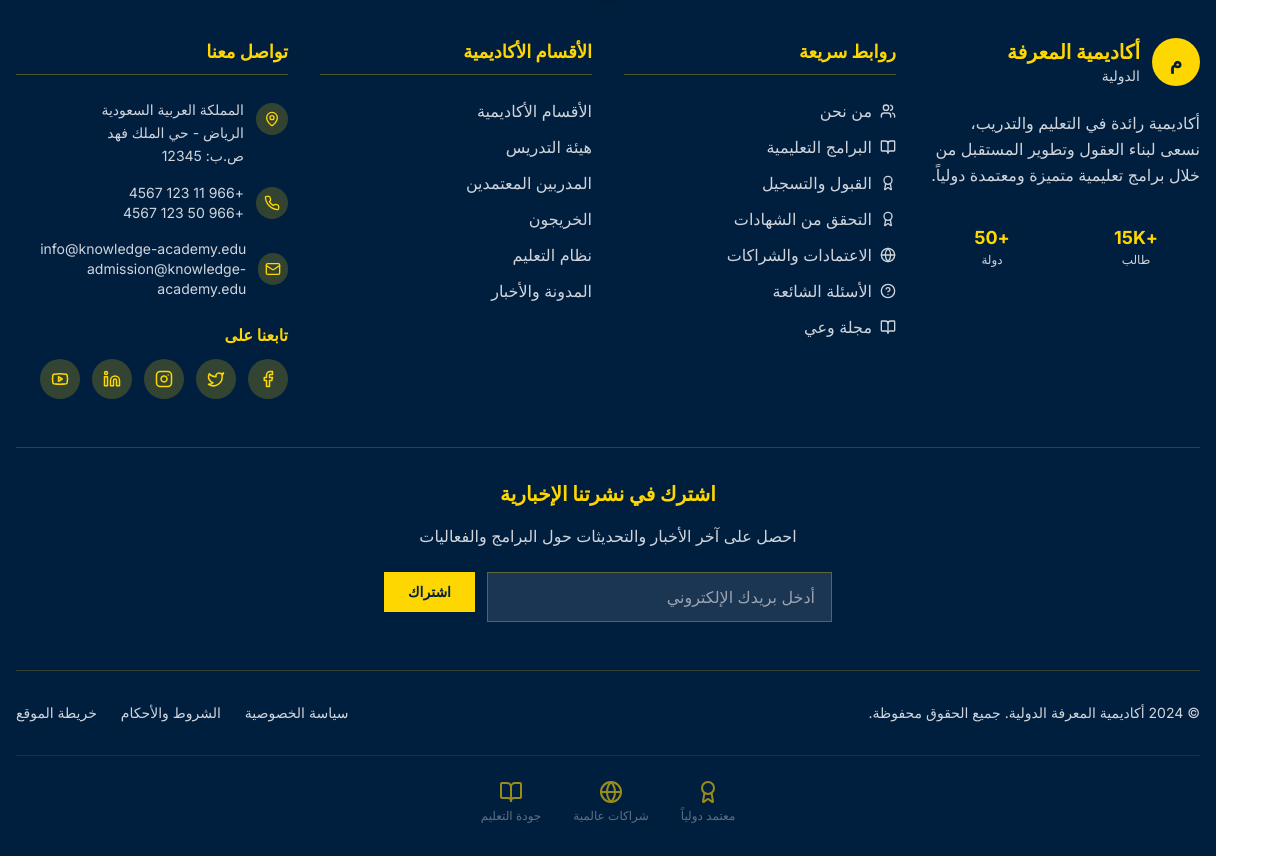
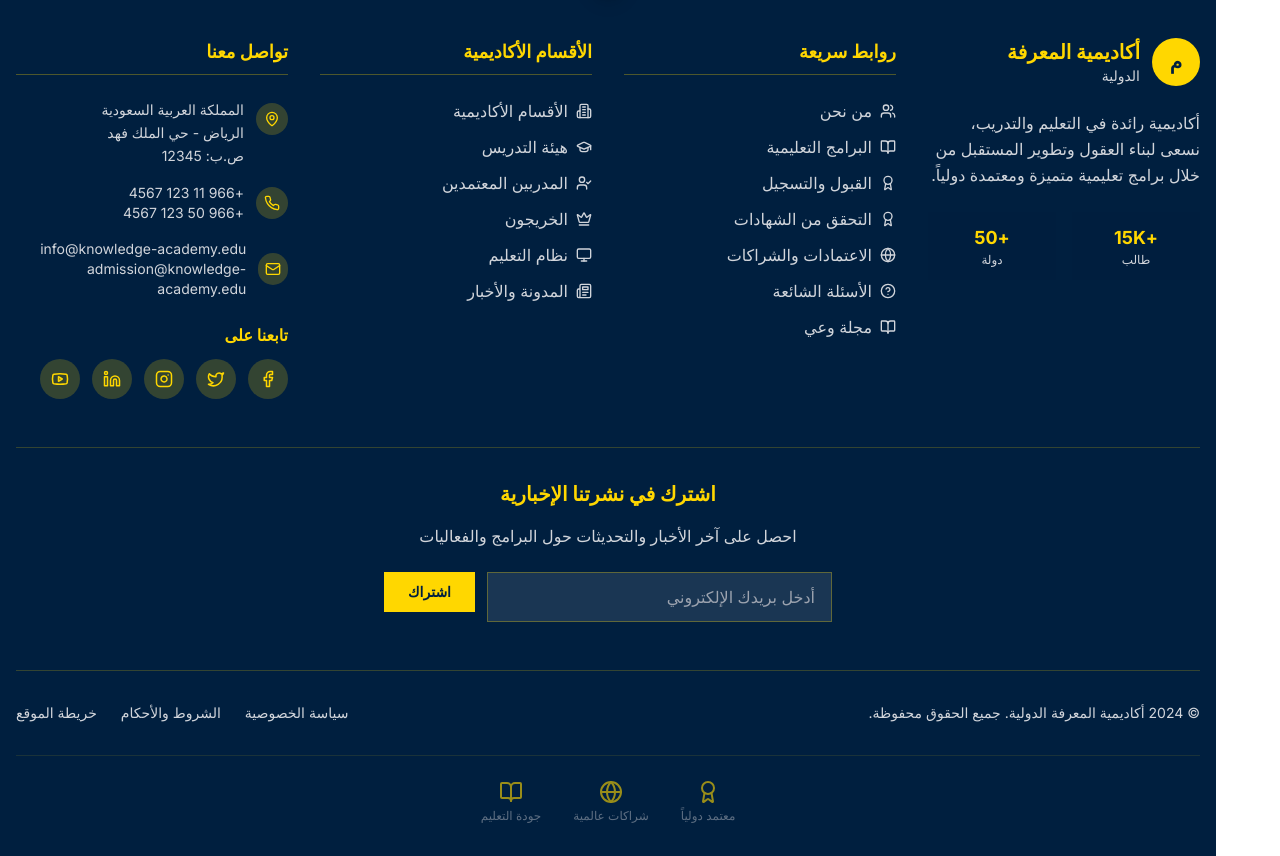
Before and after one commit to zakria7750/academic, a Next.js app: page /dashboard/news in a window 1280 px wide. Shown: the part 901-1757 px from the top of the page. Built offline with nearby package versions, Linux system fonts and the light colour scheme; no server answers; the database is empty.

Commit message:
Add icons and improve footer navigation links with icons
Co-authored-by: teamworkprofour <teamworkprofour@gmail.com>

```diff
--- a/components/footer.tsx
+++ b/components/footer.tsx
@@ -20,6 +20,12 @@ import {
   ChevronUp,
   Loader2,
   HelpCircle,
+  GraduationCap,
+  Crown,
+  UserCheck,
+  Newspaper,
+  Monitor,
+  Building2,
 } from "lucide-react"
 import { Button } from "@/components/ui/button"
 import { subscribeToNewsletter } from "@/app/actions/news-actions"
@@ -141,22 +147,26 @@ export default function Footer() {
             </h4>
             <ul className="space-y-3">
               {[
-                "الأقسام الأكاديمية",
-                "هيئة التدريس",
-                "المدربين المعتمدين",
-                "الخريجون",
-                "نظام التعليم",
-                "المدونة والأخبار",
-              ].map((item) => (
-                <li key={item}>
-                  <Link
-                    href={`/${item.replace(/\s+/g, "-").toLowerCase()}`}
-                    className="text-gray-300 hover:text-academy-gold transition-colors duration-200 hover:translate-x-1 inline-block"
-                  >
-                    {item}
-                  </Link>
-                </li>
-              ))}
+                { name: "الأقسام الأكاديمية", href: "/departments", icon: Building2 },
+                { name: "هيئة التدريس", href: "/faculty", icon: GraduationCap },
+                { name: "المدربين المعتمدين", href: "/trainers", icon: UserCheck },
+                { name: "الخريجون", href: "/graduates", icon: Crown },
+                { name: "نظام التعليم", href: "/education-system", icon: Monitor },
+                { name: "المدونة والأخبار", href: "/blog", icon: Newspaper },
+              ].map((link) => {
+                const Icon = link.icon
+                return (
+                  <li key={link.name}>
+                    <Link
+                      href={link.href}
+                      className="flex items-center space-x-2 space-x-reverse text-gray-300 hover:text-academy-gold transition-colors duration-200 group hover:translate-x-1"
+                    >
+                      <Icon size={16} className="group-hover:scale-110 transition-transform duration-200" />
+                      <span>{link.name}</span>
+                    </Link>
+                  </li>
+                )
+              })}
             </ul>
           </div>
 
```
